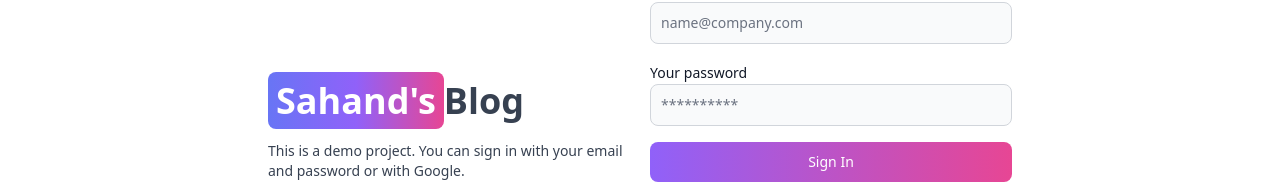
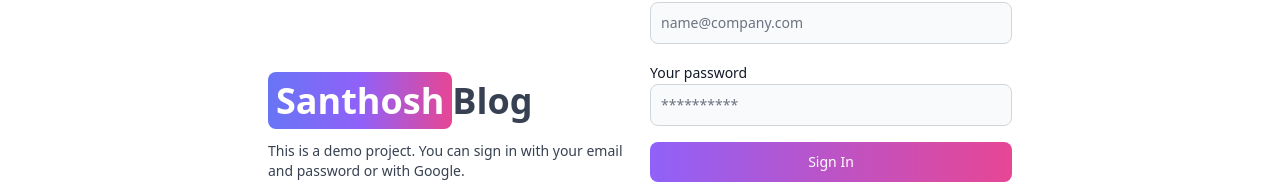
Before and after one commit to santhosh-mce/mern-blogs, a React (Vite) app in the folder client/: page /sign-in in a window 1280 px wide. Shown: the part 178-362 px from the top of the page. Built offline with nearby package versions, Linux system fonts and the light colour scheme.

Commit message:
first commit

```diff
--- a/client/src/pages/SignIn.jsx
+++ b/client/src/pages/SignIn.jsx
@@ -50,7 +50,7 @@ export default function SignIn() {
         <div className='flex-1'>
           <Link to='/' className='font-bold dark:text-white text-4xl'>
             <span className='px-2 py-1 bg-gradient-to-r from-indigo-500 via-purple-500 to-pink-500 rounded-lg text-white'>
-              Sahand's
+              Santhosh
             </span>
             Blog
           </Link>
--- a/client/src/pages/SignUp.jsx
+++ b/client/src/pages/SignUp.jsx
@@ -45,7 +45,7 @@ export default function SignUp() {
         <div className='flex-1'>
           <Link to='/' className='font-bold dark:text-white text-4xl'>
             <span className='px-2 py-1 bg-gradient-to-r from-indigo-500 via-purple-500 to-pink-500 rounded-lg text-white'>
-              Sahand's
+              Santhosh
             </span>
             Blog
           </Link>
```
